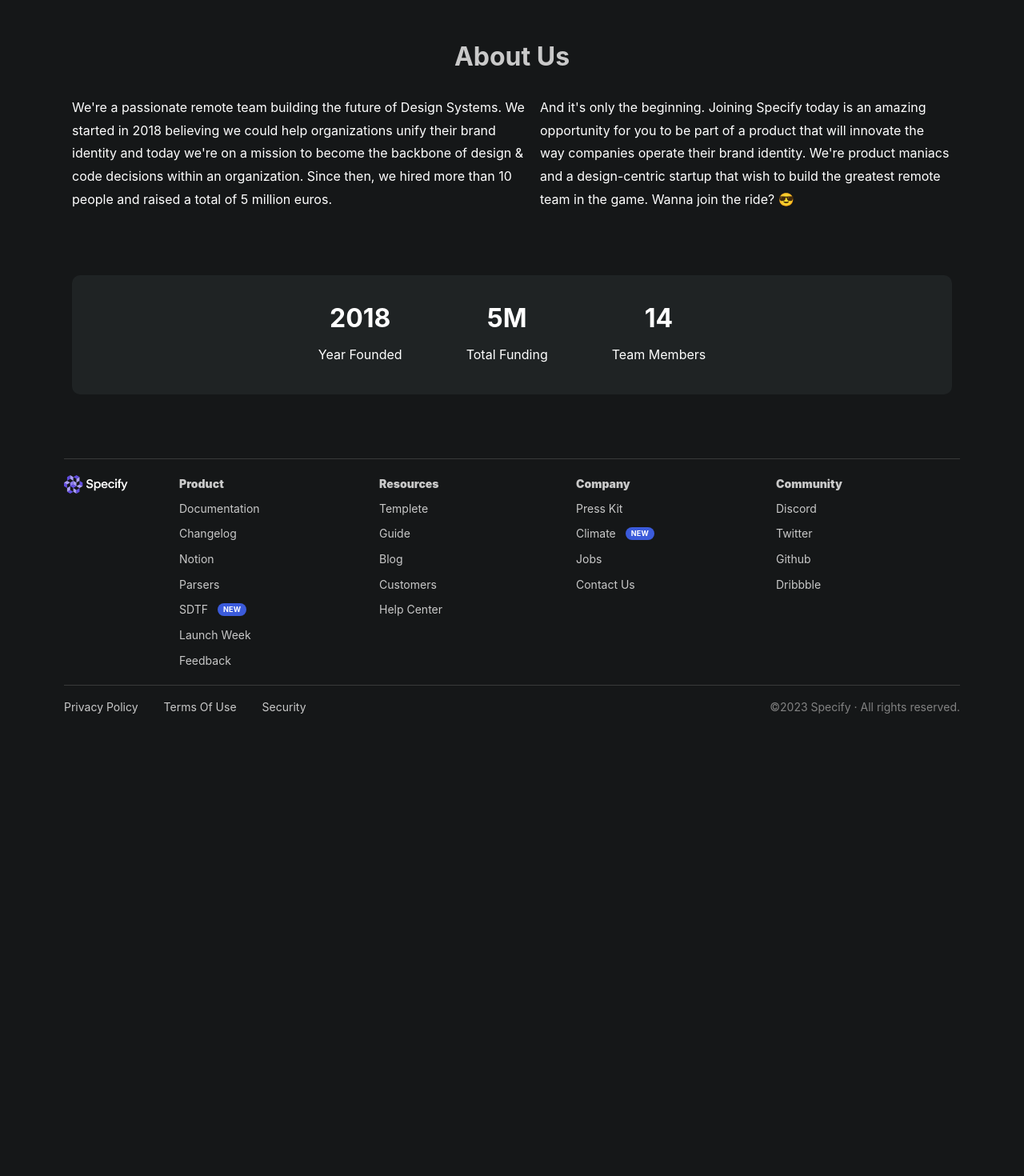
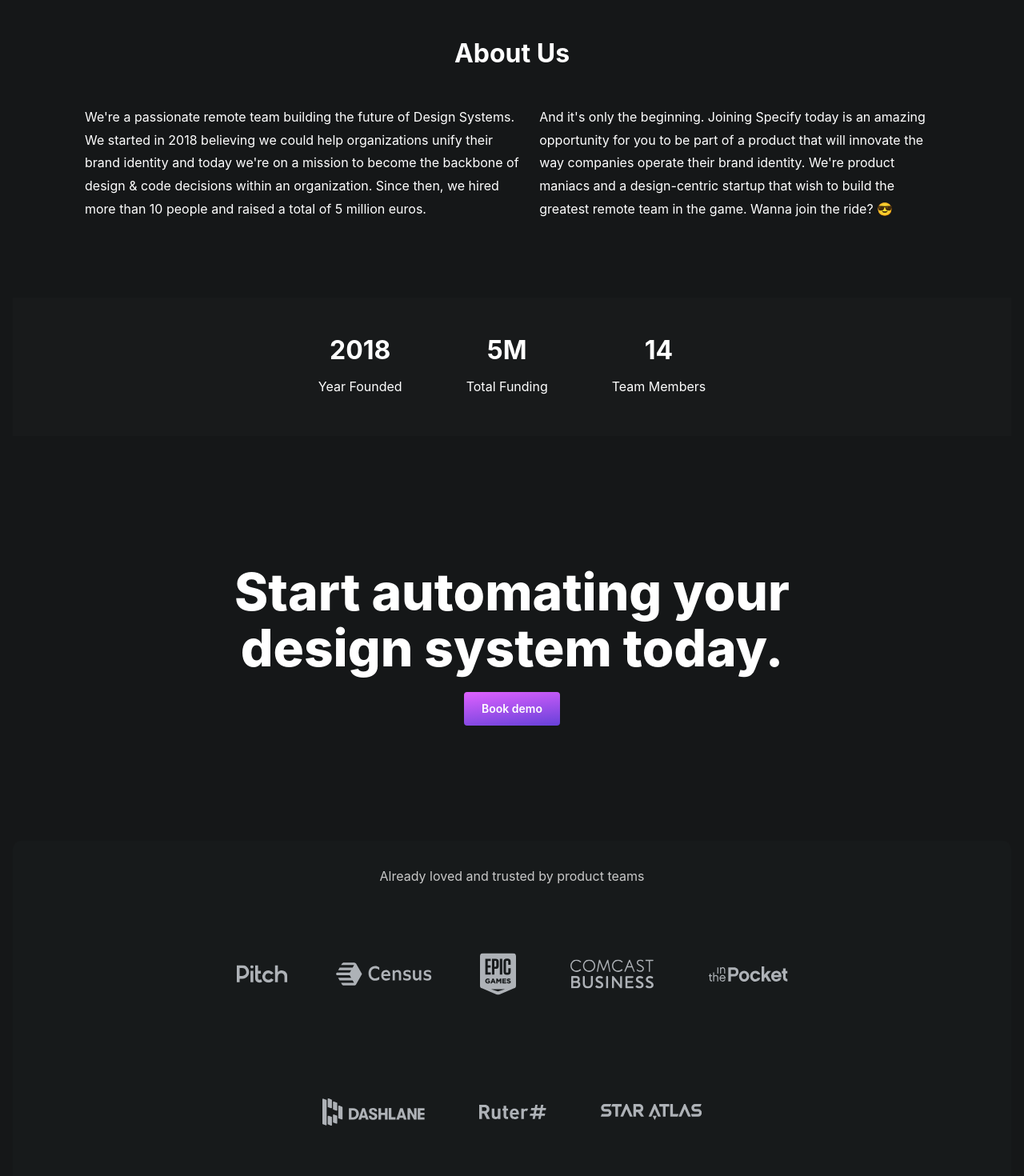
Before and after one commit to abh1sh3kk/landing-page, a React (Vite) app: page / in a window 1280 px wide. Shown: the part 540-2010 px from the top of the page at 80% size. Before the commit the page ends 1459 px from the top, so only its background shows below. Built offline with nearby package versions, Linux system fonts and the light colour scheme.

Commit message:
add few sections in about us page

```diff
--- a/src/App.css
+++ b/src/App.css
@@ -158,6 +158,10 @@
   flex-direction: column;
 }
 
+.logo-img{
+  padding: 1rem;
+}
+
 
 
 .border {
--- a/src/Components/AboutUs.jsx
+++ b/src/Components/AboutUs.jsx
@@ -1,17 +1,37 @@
-import { AppShell, Button, Flex, Group, Image, Stack, Text, Title } from "@mantine/core";
+import {
+  AppShell,
+  Button,
+  Center,
+  Flex,
+  Group,
+  Image,
+  Stack,
+  Text,
+  Title,
+} from "@mantine/core";
 import Footer from "./Footer";
 import Navbar from "../Navbar";
 import LogoPNG from "../assets/logo2.png";
+import Pitch from "../assets/l-pitch.svg";
+import Census from "../assets/l-census.svg";
+import ComCast from "../assets/l-comcast.svg";
+import Pocket from "../assets/l-pocket.svg";
+import Dashlane from "../assets/l-dashlane.svg";
+import Ruter from "../assets/l-ruter.svg";
+import StarAtlas from "../assets/l-staratlas.svg";
+import EpicGames from "../assets/l-epicgames.svg";
 
 function AboutUs() {
   return (
     <AppShell header={{ height: 60 }} padding="md">
       <Navbar />
 
-      <AppShell.Main py={{ base: "xl", sm: "5rem" }} className="main">
-        <Stack gap="lg" my="4rem" align="center">
-          <Image src={LogoPNG} maw="6rem"  />
-          <Title order={2}>Join Our Global Team</Title>
+      <AppShell.Main className="main">
+        <Stack c="white" gap="lg" my="4rem" align="center">
+          <Image src={LogoPNG} maw="6rem" />
+          <Title order={2} w="100%" style={{ textAlign: "center" }}>
+            Join Our Global Team
+          </Title>
           <Text maw="450px" style={{ textAlign: "center" }}>
             We're on a mission to help organizations efficiently manage their
             brand identity at scale.
@@ -25,17 +45,17 @@
               deg: 173,
             }}
           >
-          View Jobs
+            View Jobs
           </Button>
         </Stack>
 
-        <Group className="" mt="2rem" mb="5rem" maw="1100px">
+        <Group className="" mt="2rem" my="5rem" maw="1100px">
           <Title
             order={2}
+            c="white"
             w="100%"
             p="md"
             style={{ textAlign: "center" }}
-            // className="border"
           >
             About Us
           </Title>
@@ -44,7 +64,7 @@
             lh="1.8"
             c="white"
             gap="md"
-            // style={{boxShadow: "1px 1px 1px red"}}
+            p="md"
           >
             <Text size="lg" lh="inherit">
               We're a passionate remote team building the future of Design
@@ -66,14 +86,13 @@
 
         <Flex
           mb="5rem"
-          style={{ borderRadius: "10px" }}
           gap={{ base: "1rem", sm: "2rem", md: "3rem" }}
-          bg=" rgb(31, 35, 36)"
           w="100%"
           justify="center"
-          py="lg"
+          py="xl"
           wrap="wrap"
-          maw={1100}
+          bg="rgba(36, 36, 36, 0.27)"
+          // maw={1100}
           c="white"
         >
           <Stack align="center" className="" p="md">
@@ -90,6 +109,70 @@
           </Stack>
         </Flex>
 
+        <Center
+          component={Stack}
+          justify="center"
+          gap="xl"
+          align="center"
+          w={{ sm: "clamp(0px, 60%, 800px)" }}
+          className="hero-section"
+        >
+          <Stack
+            align="center"
+            justify="center"
+            gap="lg"
+            my="5rem"
+            // className="second-hero hero-texts"
+          >
+            <Title order={1} c="white" align="center">
+              Start automating your design system today.
+            </Title>
+
+            <Flex
+              className="btn-group"
+              gap={{ base: "xl", md: "xl" }}
+              direction={{ xs: "column", md: "row" }}
+              w="100%"
+              justify="center"
+            >
+              <Button
+                size="md"
+                variant="gradient"
+                gradient={{
+                  from: "rgba(223, 97, 255, 1)",
+                  to: "violet",
+                  deg: 173,
+                }}
+              >
+                Book demo
+              </Button>
+            </Flex>
+          </Stack>
+        </Center>
+
+        <Stack
+          style={{ borderRadius: "10px" }}
+          w="100%"
+          py="xl"
+          align="center"
+          my="4rem"
+          bg="#20232445"
+        >
+          <Text size="lg" w="100%" style={{ textAlign: "center" }}>
+            Already loved and trusted by product teams
+          </Text>
+          <Flex gap="lg" p="md" wrap="wrap" justify="center" maw={900}>
+            <img className="logo-img" alt="logo" src={Pitch} />
+            <img className="logo-img" alt="logo" src={Census} />
+            <img className="logo-img" alt="logo" src={EpicGames} />
+            <img className="logo-img" alt="logo" src={ComCast} />
+            <img className="logo-img" alt="logo" src={Pocket} />
+            <img className="logo-img" alt="logo" src={Dashlane} />
+            <img className="logo-img" alt="logo" src={Ruter} />
+            <img className="logo-img" alt="logo" src={StarAtlas} />
+          </Flex>
+        </Stack>
+
         <Footer />
       </AppShell.Main>
     </AppShell>
--- a/src/Components/Footer.jsx
+++ b/src/Components/Footer.jsx
@@ -3,7 +3,13 @@
 
 const Footer = () => {
   return (
-    <Stack gap="md" w="100%" align="center" className="footer">
+    <Stack
+      p={{ base: "md", md: "unset" }}
+      gap="md"
+      w="100%"
+      align="center"
+      className="footer"
+    >
       <Flex
         style={{ borderBlock: " 1px solid #6f6f6f66" }}
         py="lg"
@@ -12,7 +18,6 @@
         justify="space-around"
         w={{ base: "100%" }}
         maw="1120px"
-        //   style={{ border: "1px solid pink" }}
       >
         {/* Image */}
         <Stack w={{ base: "100%", md: "unset" }} pr="xl" align="center">
```
